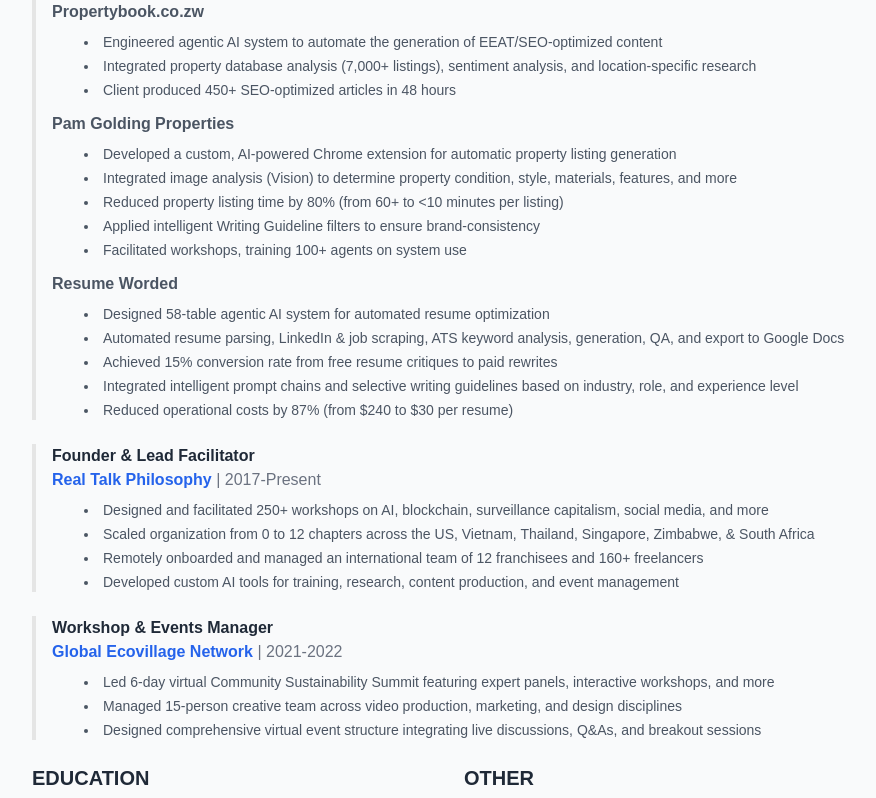
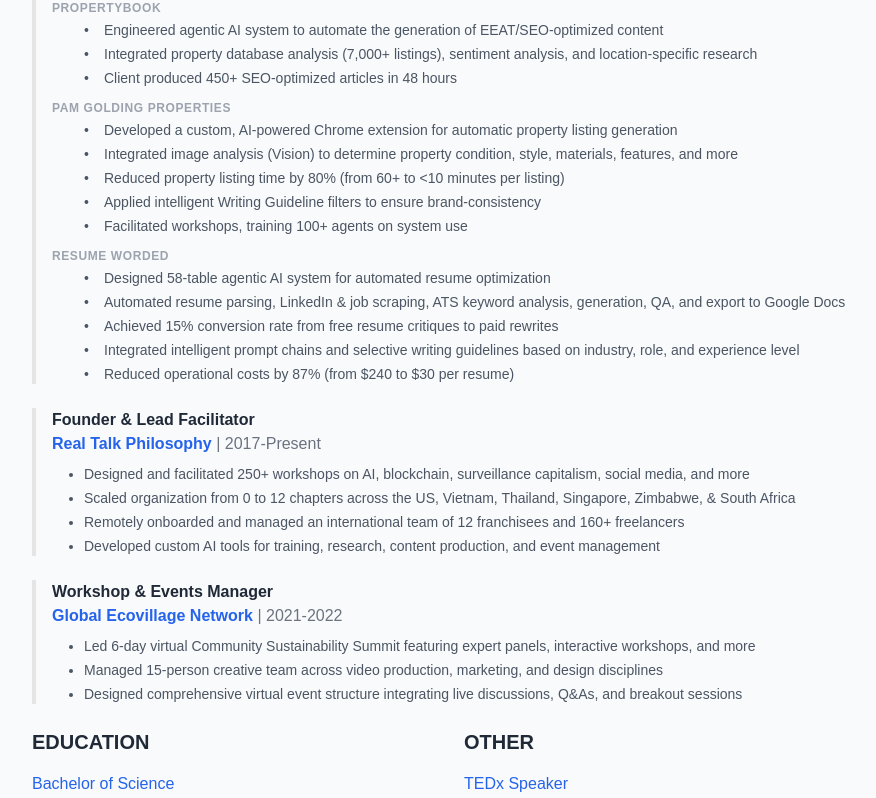
Before and after one commit to jondallasjr/resume-site, a Next.js app: page / in a window 1280 px wide. Shown: the part 720-1518 px from the top of the page, without its empty margins (192-1068 px from the left). Built offline with nearby package versions, Linux system fonts and the light colour scheme.

Commit message:
Improved formatting but print disabled

```diff
--- a/src/app/globals.css
+++ b/src/app/globals.css
@@ -1,3 +1,4 @@
+/* eslint-disable */
 @tailwind base;
 @tailwind components;
 @tailwind utilities;
@@ -70,3 +71,32 @@
     @apply bg-background text-foreground;
   }
 }
+
+@media print {
+  /* Set background color for entire page */
+  @page {
+    margin: 0;
+    size: auto;
+    background-color: #fafafa;
+  }
+
+  body {
+    background-color: #fafafa !important;
+    min-height: 100vh;
+    padding: 2rem;
+  }
+
+  /* Add margin to the top of pages after a page break */
+  .page-break-before {
+    page-break-before: always;
+    margin-top: 3rem !important;
+    padding-top: 1rem !important;
+  }
+
+  /* Ensure background color extends to bottom */
+  #__next,
+  main {
+    background-color: #fafafa !important;
+    min-height: 100vh;
+  }
+}
--- a/src/components/Resume/Education/index.tsx
+++ b/src/components/Resume/Education/index.tsx
@@ -5,21 +5,52 @@
   title: string;
   subtitle?: string;
   description?: string;
+  url?: string;
+}
+
+interface EducationItem {
+  degree: string;
+  school: string;
+  url?: string;
+  major: string;
 }
 
 const Education = () => {
   const { colors } = useTheme();
 
+  const education: EducationItem = {
+    degree: "Bachelor of Science",
+    school: "Towson University",
+    major: "Theatre & Philosophy"
+  };
+
   const otherExperience: OtherExperienceItem[] = [
     {
       title: "TEDx Speaker",
-      description: '"Why We Play Games" | TEDx Ba Dinh, Hanoi'
+      description: '"Why We Play Games" | TEDx Ba Dinh, Hanoi',
+      url: "https://www.youtube.com/watch?v=nFapT0I8ujs"
     },
     {
       title: "Coda.io Expert",
-      description: "20+ enterprise systems developed. 15K+ monthly API invocations across 5 custom packs."
+      description: "20+ enterprise systems developed. 15K+ monthly API invocations across 5 custom packs.",
+      url: "https://coda.io/@jon-dallas"
     }
   ];
+
+  const renderLink = (title: string, url?: string) => {
+    if (!url) return title;
+
+    return (
+      <a
+        href={url}
+        target="_blank"
+        rel="noopener noreferrer"
+        className="hover:text-blue-600"
+      >
+        {title}
+      </a>
+    );
+  };
 
   return (
     <div className="mb-8">
@@ -30,10 +61,12 @@
           </h3>
           <div className="text-gray-600">
             <div className={`font-medium ${colors.accent}`}>
-              Bachelor of Science
+              {education.degree}
             </div>
-            <div>Towson University</div>
-            <div className="text-sm mt-2">Theatre & Philosophy</div>
+            <div>
+              {renderLink(education.school, education.url)}
+            </div>
+            <div className="text-sm mt-2">{education.major}</div>
           </div>
         </div>
 
@@ -45,7 +78,7 @@
             {otherExperience.map((exp, idx) => (
               <li key={idx}>
                 <div className={`font-medium ${colors.accent}`}>
-                  {exp.title}
+                  {renderLink(exp.title, exp.url)}
                 </div>
                 {exp.subtitle && <div>{exp.subtitle}</div>}
                 {exp.description && <div className="text-sm">{exp.description}</div>}
--- a/src/components/Resume/Experience/Role.tsx
+++ b/src/components/Resume/Experience/Role.tsx
@@ -1,32 +1,57 @@
 import React from 'react';
 import { useTheme } from '../context/ThemeContext';
+
+export interface Implementation {
+    company: string;
+    companyUrl?: string;
+    details: string[];
+}
 
 export interface RoleProps {
     title: string;
     company: string;
+    companyUrl?: string;
     period: string;
     description: string;
     achievements?: { text: React.ReactNode }[];
-    implementations?: {
-        company: string;
-        details: string[];
-    }[];
+    implementations?: Implementation[];
 }
 
-export const Role = ({ title, company, period, description, achievements, implementations }: RoleProps) => {
+export const Role = ({
+    title,
+    company,
+    companyUrl,
+    period,
+    description,
+    achievements,
+    implementations
+}: RoleProps) => {
     const { colors } = useTheme();
 
     return (
         <div className={`border-l-4 ${colors.accent} pl-4`}>
             <h4 className={`font-semibold ${colors.text}`}>{title}</h4>
             <div className="text-md mb-2">
-                <span className={`${colors.accent} font-bold`}>{company}</span>
+                <span className={`${colors.accent} font-bold`}>
+                    {companyUrl ? (
+                        <a
+                            href={companyUrl}
+                            target="_blank"
+                            rel="noopener noreferrer"
+                            className="hover:text-blue-600"
+                        >
+                            {company}
+                        </a>
+                    ) : (
+                        company
+                    )}
+                </span>
                 <span className="text-gray-500"> | {period}</span>
             </div>
             <p className="text-gray-600 mb-2 text-sm pl-0">{description}</p>
 
             {achievements && (
-                <ul className="list-disc list-inside text-gray-600 space-y-1 pl-8 text-sm">
+                <ul className="list-disc text-gray-600 space-y-1 pl-8 text-sm">
                     {achievements.map((achievement, idx) => (
                         <li key={idx}>{achievement.text}</li>
                     ))}
@@ -37,10 +62,26 @@
                 <div className="space-y-3">
                     {implementations.map((impl, idx) => (
                         <div key={idx}>
-                            <h5 className="text-base font-semibold text-gray-600 mb-2">{impl.company}</h5>
-                            <ul className="list-disc list-inside text-gray-600 space-y-1 pl-8 text-sm">
+                            <h5 className="text-xs font-bold tracking-wider uppercase text-gray-400 mb-1">
+                                {impl.companyUrl ? (
+                                    <a
+                                        href={impl.companyUrl}
+                                        target="_blank"
+                                        rel="noopener noreferrer"
+                                        className="hover:text-blue-600"
+                                    >
+                                        {impl.company}
+                                    </a>
+                                ) : (
+                                    impl.company
+                                )}
+                            </h5>
+                            <ul className="text-gray-600 space-y-1 pl-8 text-sm">
                                 {impl.details.map((detail, detailIdx) => (
-                                    <li key={detailIdx}>{detail}</li>
+                                    <li key={detailIdx} className="relative pl-5">
+                                        <span className="absolute left-0">•</span>
+                                        {detail}
+                                    </li>
                                 ))}
                             </ul>
                         </div>
--- a/src/components/Resume/Experience/index.tsx
+++ b/src/components/Resume/Experience/index.tsx
@@ -1,5 +1,5 @@
 import React from 'react';
-import Role, { RoleProps } from './Role';
+import Role, { RoleProps, Implementation } from './Role';
 import { useTheme } from '../context/ThemeContext';
 
 const Experience = () => {
@@ -9,11 +9,13 @@
         {
             title: "Independent AI Consultant & Developer",
             company: "Jon Dallas AI, LLC",
+            companyUrl: "https://www.jondallasai.com",
             period: "2024-Present",
             description: "Independent consultancy delivering custom AI solutions and workshops for SMBs across various sectors",
             implementations: [
                 {
-                    company: "Propertybook.co.zw",
+                    company: "Propertybook",
+                    companyUrl: "https://www.propertybook.co.zw",
                     details: [
                         "Engineered agentic AI system to automate the generation of EEAT/SEO-optimized content",
                         "Integrated property database analysis (7,000+ listings), sentiment analysis, and location-specific research",
@@ -22,6 +24,7 @@
                 },
                 {
                     company: "Pam Golding Properties",
+                    companyUrl: "https://www.pamgoldingzimbabwe.co.zw",
                     details: [
                         "Developed a custom, AI-powered Chrome extension for automatic property listing generation",
                         "Integrated image analysis (Vision) to determine property condition, style, materials, features, and more",
@@ -32,6 +35,7 @@
                 },
                 {
                     company: "Resume Worded",
+                    companyUrl: "https://www.pamgoldingzimbabwe.co.zw",
                     details: [
                         "Designed 58-table agentic AI system for automated resume optimization",
                         "Automated resume parsing, LinkedIn & job scraping, ATS keyword analysis, generation, QA, and export to Google Docs",
@@ -45,6 +49,7 @@
         {
             title: "Founder & Lead Facilitator",
             company: "Real Talk Philosophy",
+            companyUrl: "https://www.realtalkphilosophy.org",
             period: "2017-Present",
             description: "",
             achievements: [
@@ -55,8 +60,9 @@
             ]
         },
         {
-            title: "Workshop & Events Manager",  // or "Digital Events Manager"?
+            title: "Workshop & Events Manager",
             company: "Global Ecovillage Network",
+            companyUrl: "https://www.ecovillage.org",
             period: "2021-2022",
             description: "",
             achievements: [
--- a/src/components/Resume/ThemeToggle/index.tsx
+++ b/src/components/Resume/ThemeToggle/index.tsx
@@ -1,3 +1,5 @@
+"use client";
+
 import React, { useState, useEffect } from 'react';
 import { Settings } from 'lucide-react';
 import { useTheme } from '../context/ThemeContext';
--- a/src/components/Resume/index.tsx
+++ b/src/components/Resume/index.tsx
@@ -16,7 +16,8 @@
 
   return (
     <ThemeTransition>
-      <div className={`max-w-4xl mx-auto p-8 bg-${colors.background} transition-colors duration-300`}>
+      <div className="min-h-screen bg-gray-50">
+        <div className="max-w-4xl mx-auto p-8">
           <ThemeToggle />
           <Header />
           <Summary />
@@ -25,6 +26,7 @@
           <Education />
           <Testimonial />
         </div>
+      </div>
     </ThemeTransition>
   );
 };
```
Also changed, not shown: src/components/Resume/Experience/Achievement.tsx (deleted). Lines whose indentation alone changed are shown as unchanged.
